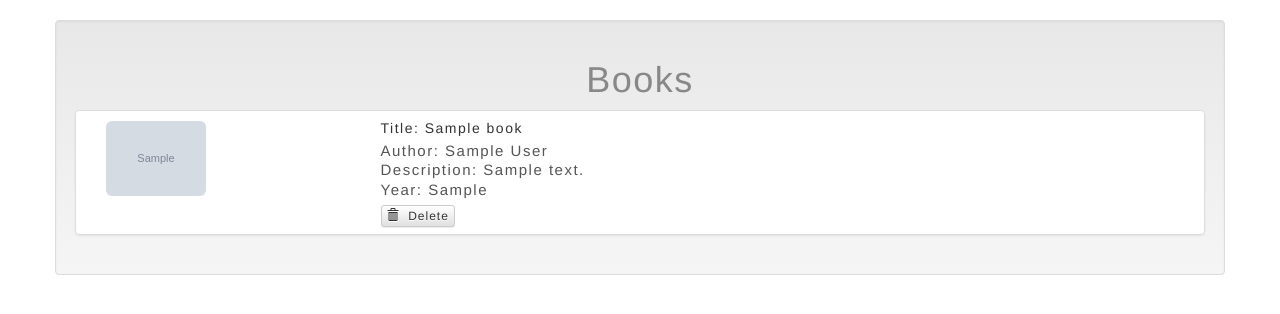
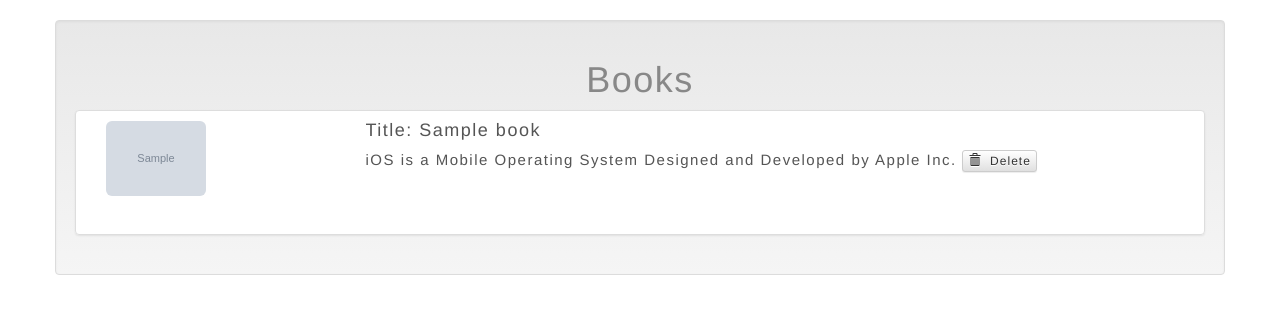
Before and after one commit to ghostnet2000/meekmill, a Django app: page / in a window 1280 px wide. Shown: the part 52-366 px from the top of the page. Run offline with Django 3.2, Linux system fonts and the light colour scheme; tables that the repository leaves empty hold one stand-in row (values such as "Sample post"); grey boxes marked "Sample" are stand-in pictures; parts of the project's set-up code (start-up, migrations or seed data) failed here and were passed over; some libraries are stand-ins or nearby versions.

Commit message:
14th build

```diff
--- a/final/book/books/templates/index.html
+++ b/final/book/books/templates/index.html
@@ -21,12 +21,19 @@
                         {% endif %}
                     </figure>
                 </div>
+                <!---
                 <div class="col-md-3 offset8">
                     <h5 class="list-group-item-heading"> Title: {{ book.title }} </h5>
                     <p class="list-group-item-text"> Author: {{ book.author }} </p>
                     <p class="list-group-item-text"> Description: {{ book.description }} </p>
                     <p class="list-group-item-text"> Year: {{ book.year }} </p>
                     <form action="{% url 'books:delete_book' book.id %}" method="post" style="display: inline;">
+                    -->
+                    <div class="media-body">
+                        <h4 class="media-heading">Title: {{ book.title }} </h4> <!-- heading 1 -->
+                        iOS is a Mobile Operating System Designed and Developed by
+                        Apple Inc.
+
                         {% csrf_token %}
                         <button type="submit" class="btn btn-default btn-xs">
                             <span class="glyphicon glyphicon-trash"></span>&nbsp; Delete
```
